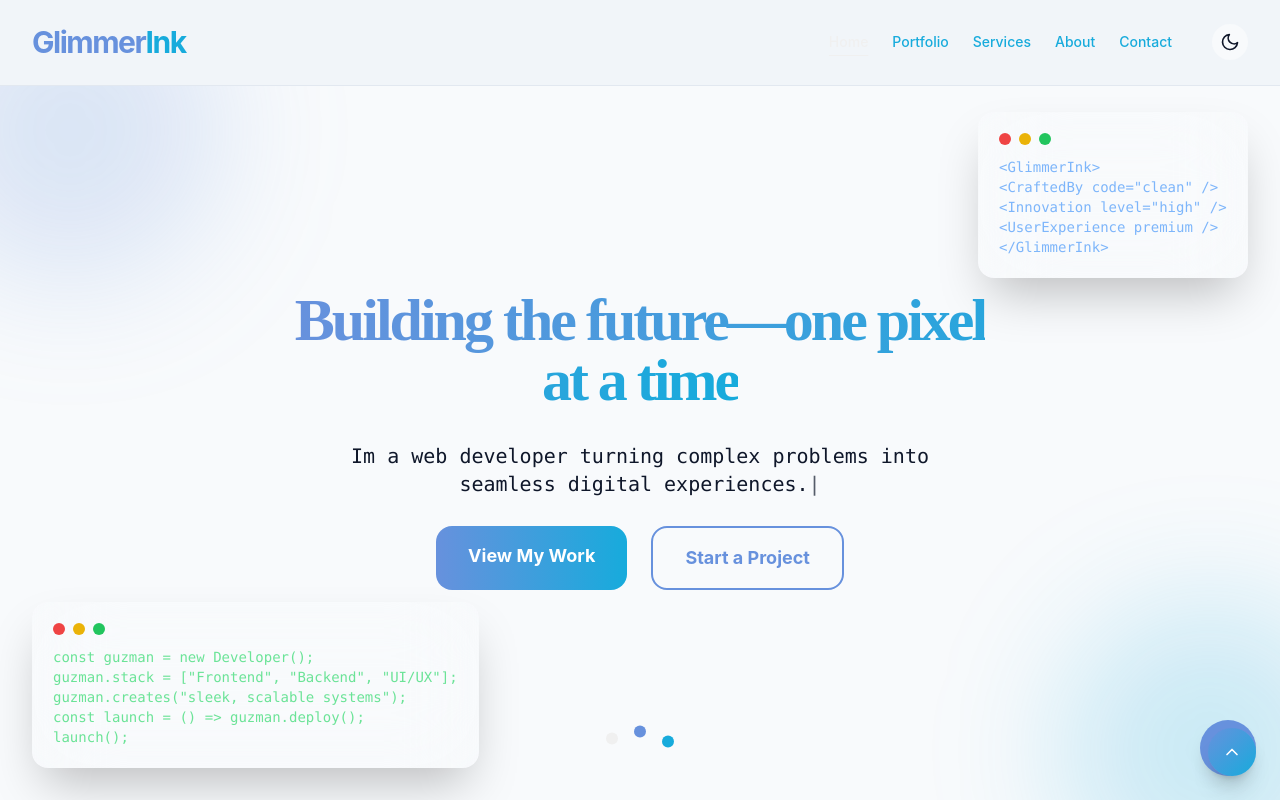
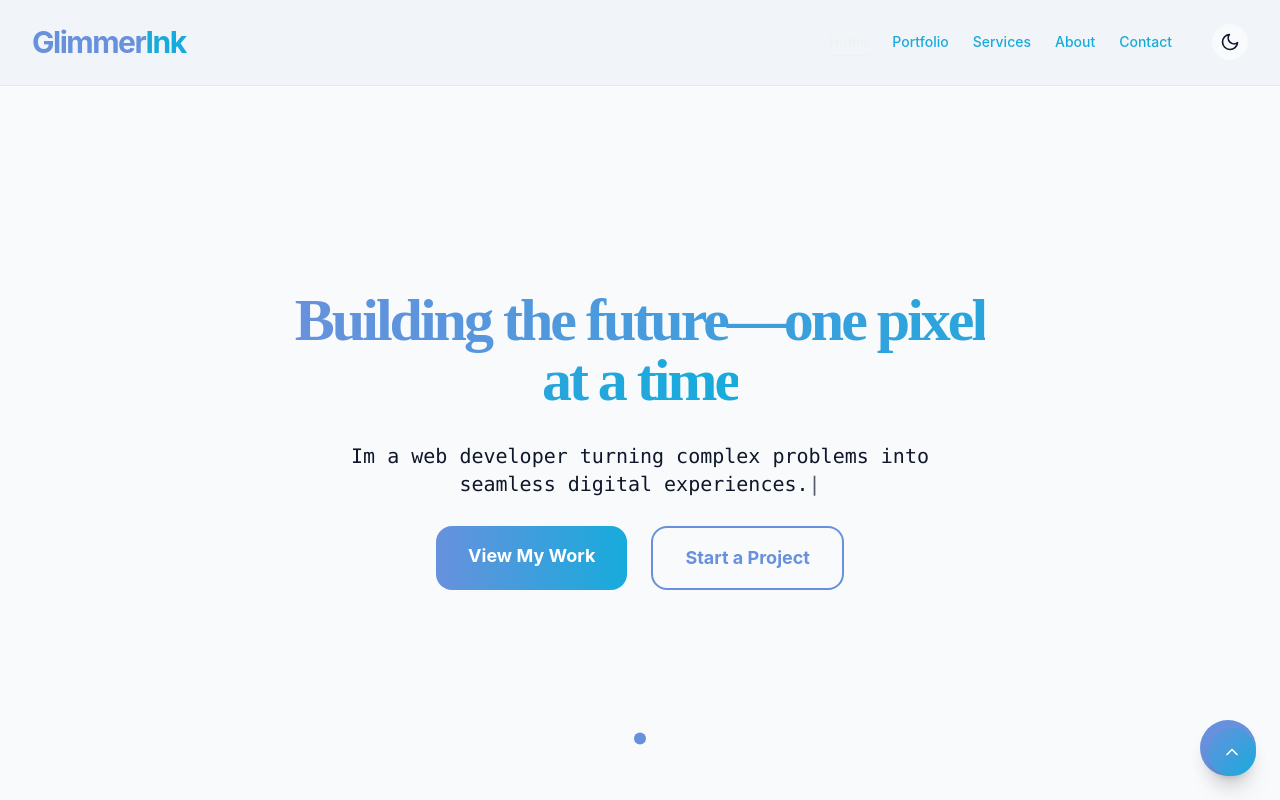
Before and after one commit to Ehud-Guzman/glimmer-ink, a React (Vite) app: page / in a window 1280 px wide. Shown: the top 800 px of the page. Built offline with nearby package versions, Linux system fonts and the light colour scheme.

Commit message:
Final upload touches

```diff
--- a/src/components/Header/Header.jsx
+++ b/src/components/Header/Header.jsx
@@ -28,6 +28,7 @@ export default function Header() {
 
   useEffect(() => {
     setIsMenuOpen(false);
+    document.body.style.overflow = ""; // Reset overflow on route change
   }, [location]);
 
   useEffect(() => {
@@ -55,8 +56,9 @@ export default function Header() {
   });
 
   const toggleMenu = () => {
-    setIsMenuOpen((prev) => !prev);
-    document.body.style.overflow = isMenuOpen ? "" : "hidden";
+    const newState = !isMenuOpen;
+    setIsMenuOpen(newState);
+    document.body.style.overflow = newState ? "hidden" : "";
   };
 
   const toggleTheme = () => {
@@ -82,7 +84,7 @@ export default function Header() {
           <Logo />
           <DesktopNav theme={theme} toggleTheme={toggleTheme} />
           <MobileMenu
-            isMenuOpen={isMenuOpen}
+            isOpen={isMenuOpen}
             toggleMenu={toggleMenu}
             theme={theme}
             toggleTheme={toggleTheme}
--- a/src/components/Home/HeroSection.jsx
+++ b/src/components/Home/HeroSection.jsx
@@ -1,44 +1,12 @@
 // components/Home/HeroSection.jsx
 import { motion } from "framer-motion";
 import { useEffect, useState } from "react";
-import Tilt from 'react-parallax-tilt';
-
-const leftCodeLines = [
-  'const guzman = new Developer();',
-  'guzman.stack = ["Frontend", "Backend", "UI/UX"];',
-  'guzman.creates("sleek, scalable systems");',
-  'const launch = () => guzman.deploy();',
-  'launch();',
-];
-
-const rightCodeLines = [
-  '<GlimmerInk>',
-  '  <CraftedBy code="clean" />',
-  '  <Innovation level="high" />',
-  '  <UserExperience premium />',
-  '</GlimmerInk>',
-];
-
-const animateLine = {
-  hidden: { opacity: 0, y: 10 },
-  visible: (i) => ({
-    opacity: 0.9,
-    y: 0,
-    transition: { delay: i * 0.15 },
-  }),
-};
 
 const HeroSection = () => {
-  const [codeVisible, setCodeVisible] = useState(false);
   const [typed, setTyped] = useState("");
 
   const fullText = "I'm a web developer turning complex problems into seamless digital experiences.";
-  const typingSpeed = 30;
-
-  useEffect(() => {
-    const timer = setTimeout(() => setCodeVisible(true), 300);
-    return () => clearTimeout(timer);
-  }, []);
+  const typingSpeed = 40; // Slightly faster
 
   useEffect(() => {
     let i = 0;
@@ -53,76 +21,21 @@ const HeroSection = () => {
 
   return (
     <section className="relative min-h-[90vh] flex items-center justify-center bg-[var(--hero-bg)] overflow-hidden px-4">
+      {/* Simplified background */}
       <div className="absolute inset-0 bg-grid-white/[0.02] bg-[length:40px_40px] z-0 pointer-events-none" />
-      <div className="absolute top-[-100px] left-[-80px] w-[300px] h-[300px] bg-primary/20 blur-3xl rounded-full z-0" />
-      <div className="absolute bottom-[-100px] right-[-80px] w-[300px] h-[300px] bg-secondary/20 blur-3xl rounded-full z-0" />
-
-      {/* Left Code Block */}
-      {codeVisible && (
-        <motion.div
-          className="hidden lg:flex absolute bottom-8 left-8 z-10"
-          initial="hidden"
-          animate="visible"
-          variants={{ visible: { transition: { staggerChildren: 0.15 } } }}
-        >
-          <Tilt glareEnable={true} glareMaxOpacity={0.2} tiltMaxAngleX={10} tiltMaxAngleY={10}>
-            <div className="glass-panel p-5 rounded-xl border border-white/10 shadow-2xl backdrop-blur-2xl bg-[var(--hero-card)]">
-              <div className="flex mb-3">
-                <div className="w-3 h-3 bg-red-500 rounded-full mr-2" />
-                <div className="w-3 h-3 bg-yellow-500 rounded-full mr-2" />
-                <div className="w-3 h-3 bg-green-500 rounded-full" />
-              </div>
-              <div className="font-mono text-sm text-green-400/90">
-                {leftCodeLines.map((line, i) => (
-                  <motion.div key={i} custom={i} variants={animateLine}>
-                    {line}
-                  </motion.div>
-                ))}
-              </div>
-            </div>
-          </Tilt>
-        </motion.div>
-      )}
-
-      {/* Right Code Block */}
-      {codeVisible && (
-        <motion.div
-          className="hidden lg:flex absolute top-8 right-8 z-10"
-          initial="hidden"
-          animate="visible"
-          variants={{ visible: { transition: { staggerChildren: 0.15 } } }}
-        >
-          <Tilt glareEnable={true} glareMaxOpacity={0.2} tiltMaxAngleX={10} tiltMaxAngleY={10}>
-            <div className="glass-panel p-5 rounded-xl border border-white/10 shadow-2xl backdrop-blur-2xl bg-[var(--hero-card)]">
-              <div className="flex mb-3">
-                <div className="w-3 h-3 bg-red-500 rounded-full mr-2" />
-                <div className="w-3 h-3 bg-yellow-500 rounded-full mr-2" />
-                <div className="w-3 h-3 bg-green-500 rounded-full" />
-              </div>
-              <div className="font-mono text-sm text-blue-400/90">
-                {rightCodeLines.map((line, i) => (
-                  <motion.div key={i} custom={i} variants={animateLine}>
-                    {line}
-                  </motion.div>
-                ))}
-              </div>
-            </div>
-          </Tilt>
-        </motion.div>
-      )}
 
       {/* Hero Text Content */}
       <motion.div
         className="relative z-20 text-center max-w-3xl px-4"
-        initial={{ opacity: 0, y: 30 }}
+        initial={{ opacity: 0, y: 20 }}
         animate={{ opacity: 1, y: 0 }}
-        transition={{ duration: 0.8 }}
+        transition={{ duration: 0.5 }}
       >
         <motion.h1
           className="text-4xl sm:text-5xl md:text-6xl font-bold text-[var(--current-text)] mb-8"
           initial={{ opacity: 0 }}
           animate={{ opacity: 1 }}
-          transition={{ delay: 0.4 }}
+          transition={{ delay: 0.2 }}
         >
           <span className="text-transparent bg-clip-text bg-gradient-to-r from-primary to-secondary">
             Building the future—one pixel at a time
@@ -133,7 +46,7 @@ const HeroSection = () => {
           className="text-lg md:text-xl mb-6 text-[var(--current-text)] max-w-2xl mx-auto leading-relaxed font-mono min-h-[60px]"
           initial={{ opacity: 0 }}
           animate={{ opacity: 1 }}
-          transition={{ delay: 0.6 }}
+          transition={{ delay: 0.3 }}
         >
           {typed}
           <span className="animate-pulse">|</span>
@@ -141,9 +54,9 @@ const HeroSection = () => {
 
         <motion.div
           className="flex justify-center gap-6 flex-wrap"
-          initial={{ opacity: 0, y: 20 }}
+          initial={{ opacity: 0, y: 10 }}
           animate={{ opacity: 1, y: 0 }}
-          transition={{ delay: 0.8 }}
+          transition={{ delay: 0.4 }}
         >
           <a
             href="/portfolio"
@@ -160,22 +73,12 @@ const HeroSection = () => {
         </motion.div>
       </motion.div>
 
-      {/* Floating Dots */}
-      <div className="absolute bottom-12 left-1/2 transform -translate-x-1/2 z-10 flex space-x-4">
+      {/* Single floating dot instead of three */}
+      <div className="absolute bottom-12 left-1/2 transform -translate-x-1/2 z-10">
         <motion.div
-          className="w-3 h-3 rounded-full bg-accent"
+          className="w-3 h-3 rounded-full bg-primary"
           animate={{ y: [0, -10, 0] }}
           transition={{ repeat: Infinity, duration: 2 }}
-        />
-        <motion.div
-          className="w-3 h-3 rounded-full bg-primary"
-          animate={{ y: [0, -15, 0] }}
-          transition={{ repeat: Infinity, duration: 2.5, delay: 0.5 }}
-        />
-        <motion.div
-          className="w-3 h-3 rounded-full bg-secondary"
-          animate={{ y: [0, -8, 0] }}
-          transition={{ repeat: Infinity, duration: 1.8, delay: 0.8 }}
         />
       </div>
     </section>
```
